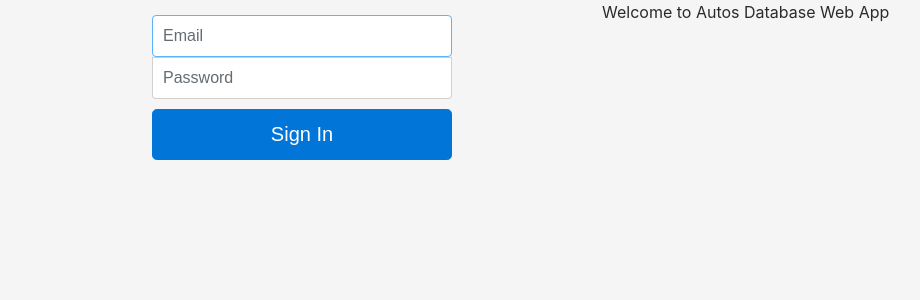
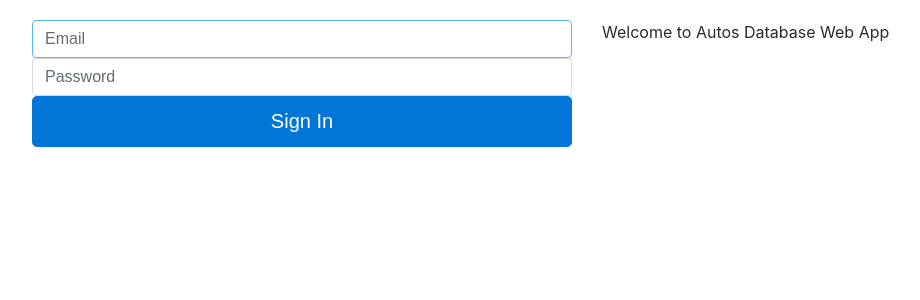
Before and after one commit to einoh/Workshop, a PHP site: page /login.php in a window 1280 px wide. Shown: the top 300 px of the page, without its empty margins (53-973 px from the left). Run offline with PHP 8.4, Linux system fonts and the light colour scheme.

Commit message:
Update login.php

```diff
--- a/login.php
+++ b/login.php
@@ -34,11 +34,10 @@
     <meta charset="utf-8">
     <meta name="viewport" content="width=device-width, initial-scale=1, shrink-to-fit=no">
     <link rel="stylesheet" href="https://maxcdn.bootstrapcdn.com/bootstrap/4.0.0-beta.3/css/bootstrap.min.css" integrity="sha384-Zug+QiDoJOrZ5t4lssLdxGhVrurbmBWopoEl+M6BdEfwnCJZtKxi1KgxUyJq13dy" crossorigin="anonymous">
-    <link rel="stylesheet" href="styles.css"/>
     <title>Autos Database</title>
   </head>
   <body>
-<div class="container">
+<div class="container" style="margin-top:20px;">
     <div class="row">
       <div class="col-md-6">
         <form class="form-signin" action="<?php echo htmlspecialchars($_SERVER["PHP_SELF"]);?>" method="POST">
```
